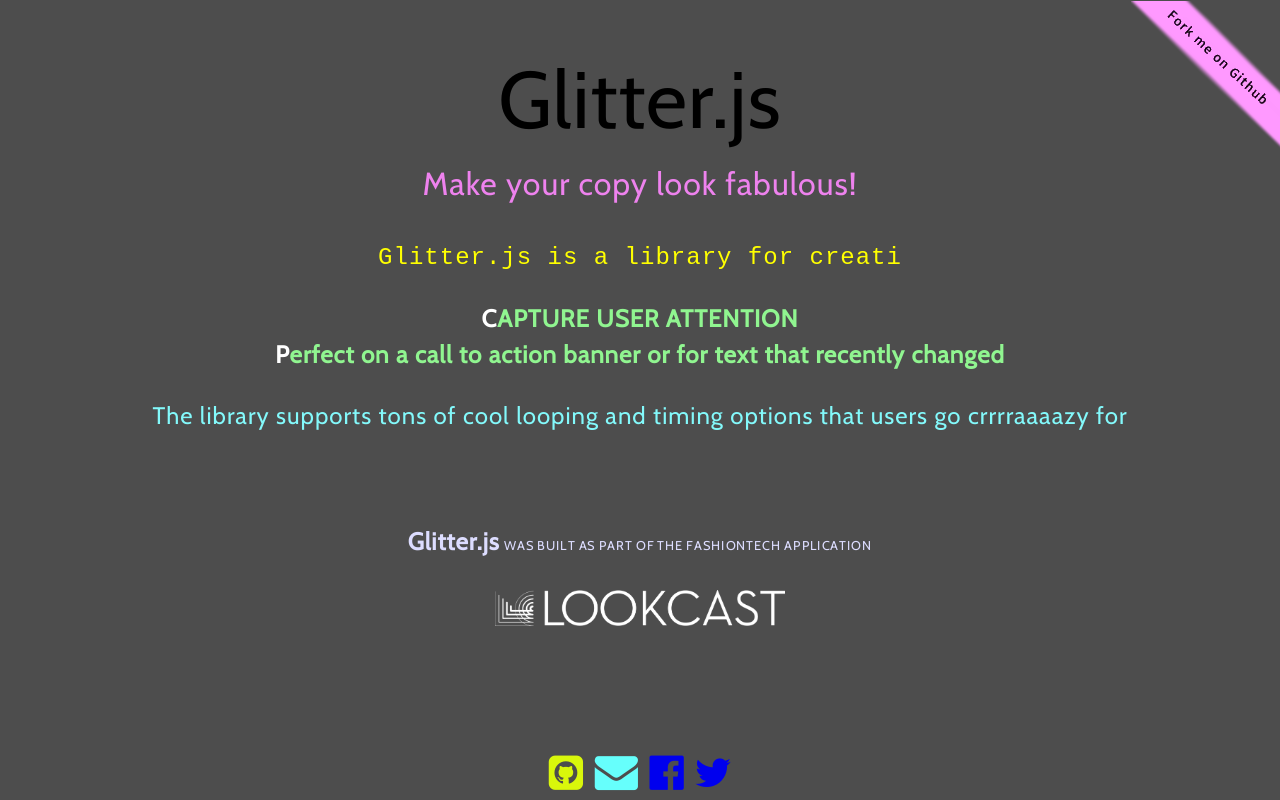
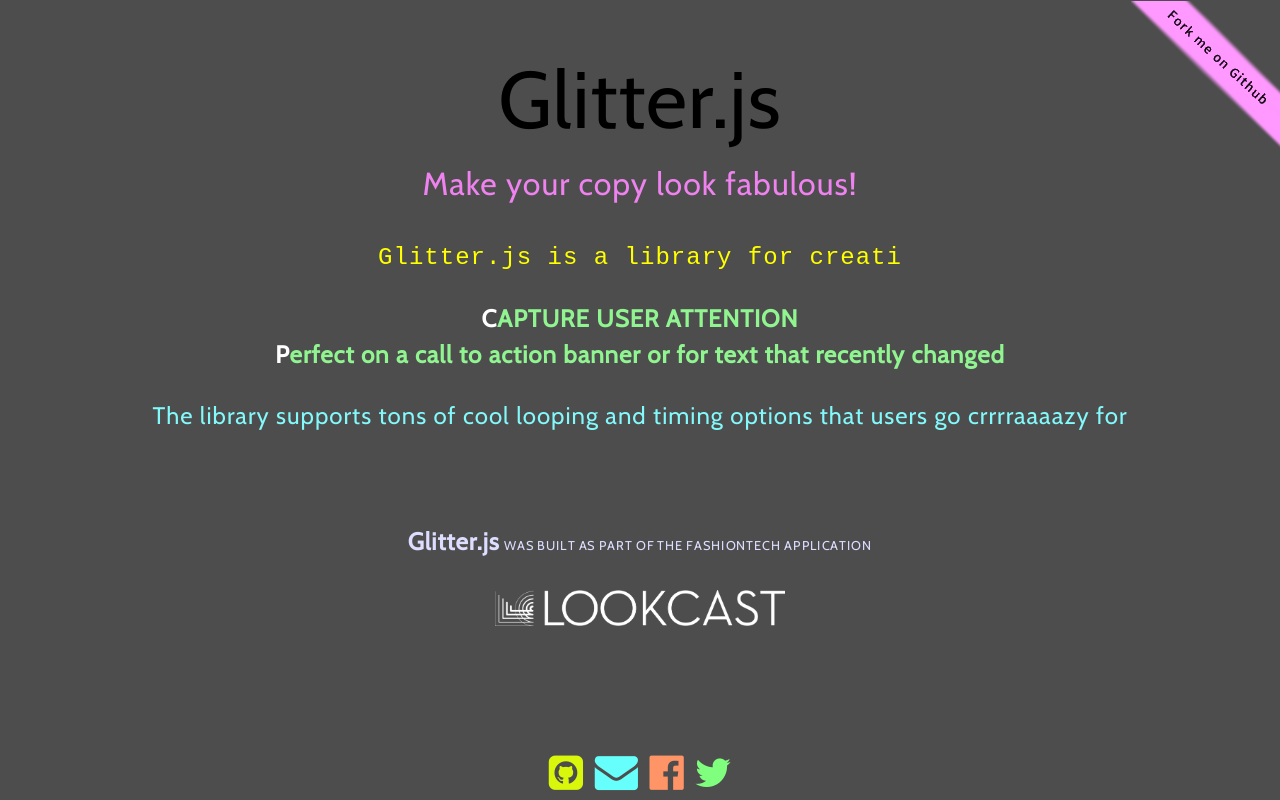
Before and after one commit to LorenzoBoccaccia/Glitter.js, a plain HTML site: page index.html in a window 1280 px wide. Drawn offline with nearby package versions, Linux system fonts and the light colour scheme.

Commit message:
made colors more distinct

```diff
--- a/common.css
+++ b/common.css
@@ -154,6 +154,13 @@ a.github-link-button {
 
 }
 
+div#facebook > a {
+    color: #FF9466;
+}
+
+div#twitter > a {
+    color: #7FFF7D;
+}
 
 div#mail {
     width: 48px;
```
